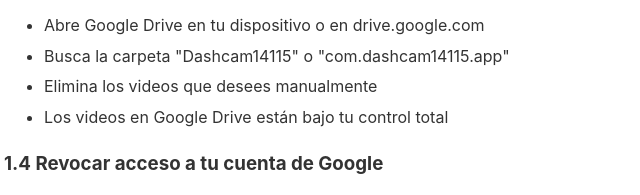
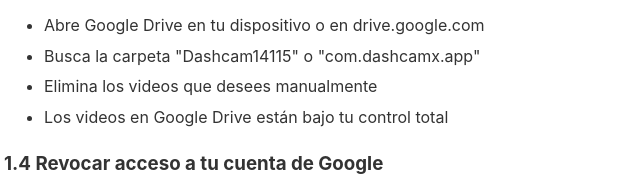
Before and after one commit to jruiz1981chile/dashcam14115-privacy, a plain HTML site: page data_deletion.html in a window 1280 px wide. Shown: the part 748-943 px from the top of the page, 236-876 px from the left. Drawn offline with Linux system fonts and the light colour scheme.

Commit message:
Sync data deletion page

```diff
--- a/data_deletion.html
+++ b/data_deletion.html
@@ -49,7 +49,7 @@
     <p>Si activaste la sincronización con Google Drive:</p>
     <ul>
         <li>Abre Google Drive en tu dispositivo o en drive.google.com</li>
-        <li>Busca la carpeta "Dashcam14115" o "com.dashcam14115.app"</li>
+        <li>Busca la carpeta "Dashcam14115" o "com.dashcamx.app"</li>
         <li>Elimina los videos que desees manualmente</li>
         <li>Los videos en Google Drive están bajo tu control total</li>
     </ul>
```
